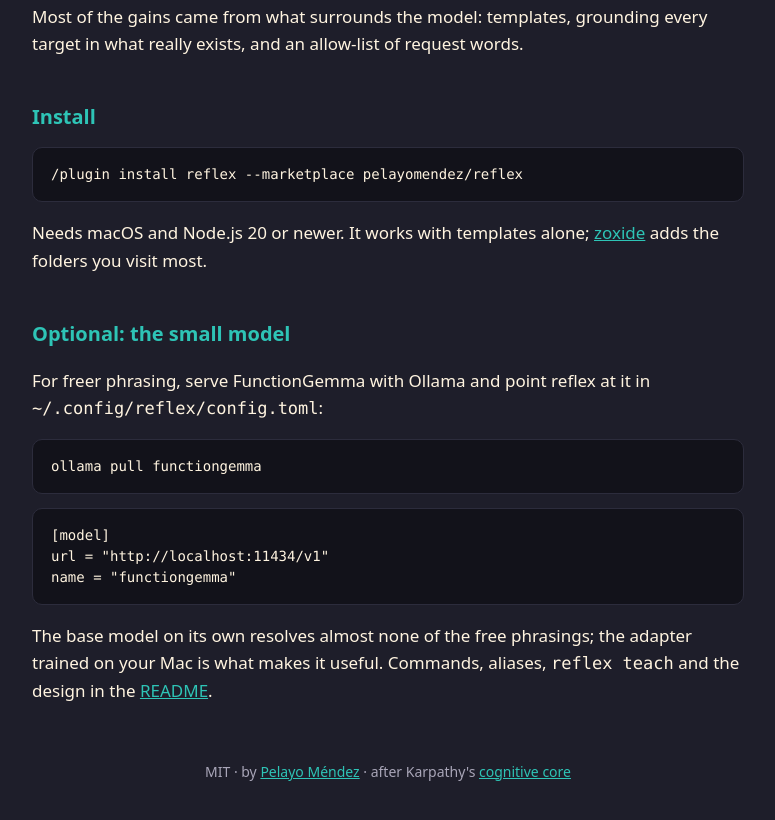
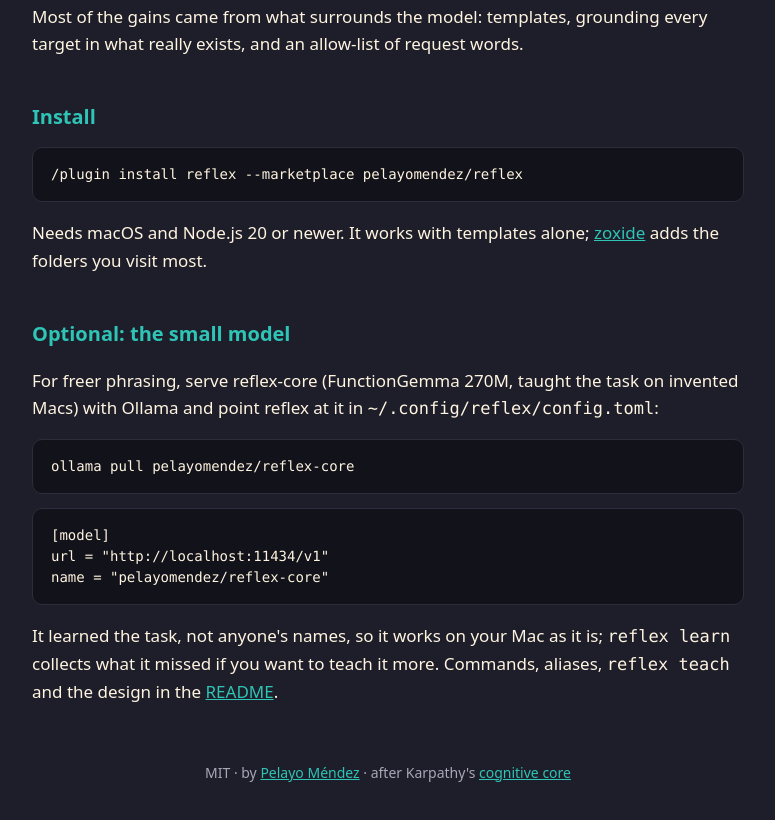
Before and after one commit to pelayomendez/reflex, a website: page docs/index.html in a window 1280 px wide. Shown: the part 2680-3500 px from the top of the page, without its empty margins (252-1027 px from the left). Drawn offline with Linux system fonts and the light colour scheme.

Commit message:
docs: install the published reflex-core model (#14)

```diff
--- a/docs/index.html
+++ b/docs/index.html
@@ -92,12 +92,12 @@
   <p>Needs macOS and Node.js 20 or newer. It works with templates alone; <a href="https://github.com/ajeetdsouza/zoxide">zoxide</a> adds the folders you visit most.</p>
 
   <h2>Optional: the small model</h2>
-  <p>For freer phrasing, serve FunctionGemma with Ollama and point reflex at it in <code>~/.config/reflex/config.toml</code>:</p>
-<pre>ollama pull functiongemma</pre>
+  <p>For freer phrasing, serve reflex-core (FunctionGemma 270M, taught the task on invented Macs) with Ollama and point reflex at it in <code>~/.config/reflex/config.toml</code>:</p>
+<pre>ollama pull pelayomendez/reflex-core</pre>
 <pre>[model]
 url = "http://localhost:11434/v1"
-name = "functiongemma"</pre>
-  <p>The base model on its own resolves almost none of the free phrasings; the adapter trained on your Mac is what makes it useful. Commands, aliases, <code>reflex teach</code> and the design in the <a href="https://github.com/pelayomendez/reflex#readme">README</a>.</p>
+name = "pelayomendez/reflex-core"</pre>
+  <p>It learned the task, not anyone's names, so it works on your Mac as it is; <code>reflex learn</code> collects what it missed if you want to teach it more. Commands, aliases, <code>reflex teach</code> and the design in the <a href="https://github.com/pelayomendez/reflex#readme">README</a>.</p>
 
   <footer>MIT · by <a href="https://github.com/pelayomendez">Pelayo Méndez</a> · after Karpathy's <a href="https://x.com/karpathy/status/1938626382248149433">cognitive core</a></footer>
 </main>
```
Also changed, not shown: README.md.
